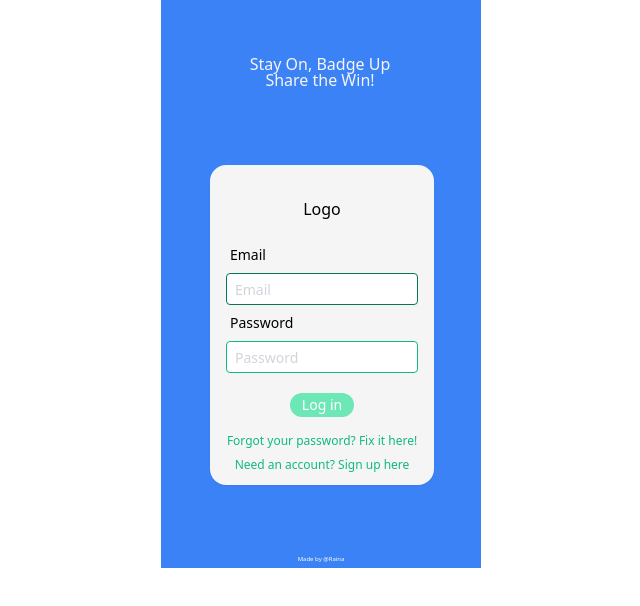
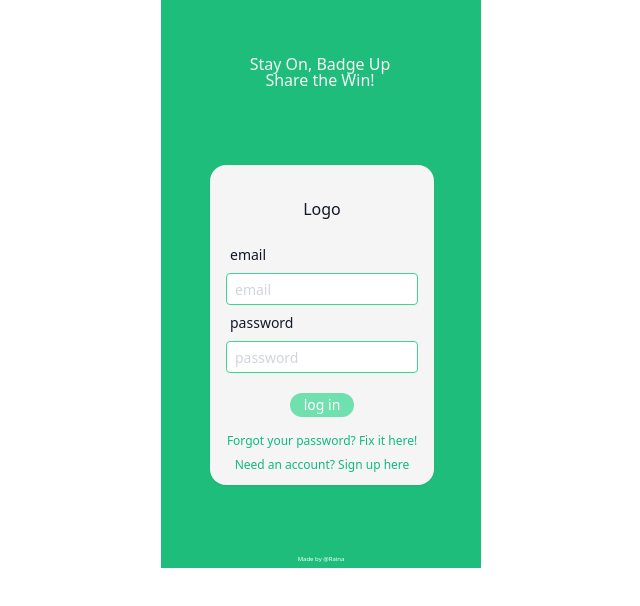
Before and after one commit to Raina-Moon/mini-goal-project, a Next.js app in the folder frontend/: page /login in a window 1280 px wide. Shown: the top 606 px of the page, without its empty margins (319-959 px from the left). Built offline with nearby package versions, Linux system fonts and the light colour scheme.

Commit message:
💄 Design: Update LoginForm component styles and improve accessibility

```diff
--- a/frontend/src/app/login/LoginFrom.tsx
+++ b/frontend/src/app/login/LoginFrom.tsx
@@ -22,50 +22,52 @@ const LoginForm = () => {
   };
 
   return (
-<div className="bg-blue-500 w-80 h-[568px] relative overflow-hidden font-inter mx-auto">
+<div className="bg-primary-500 w-80 h-[568px] relative overflow-hidden font-inter mx-auto">
         <div className="w-52 h-24 absolute left-[55px] top-[56px] text-center text-neutral-100 text-base leading-none">
       Stay On, Badge Up<br/>Share the Win!
     </div>
 
     <div className="w-56 h-80 absolute left-[49px] top-[165px] bg-neutral-100 rounded-2xl shadow-sm p-4">
       <form onSubmit={handleSubmit} className="flex flex-col items-center gap-y-2">
-        <div className="text-black text-base my-4">Logo</div>
+        <div className="text-gray-900 text-base my-4">Logo</div>
 
-        <label htmlFor="email" className="text-black text-sm self-start ml-1">Email</label>
+        <label htmlFor="email" className="text-gray-900 text-sm self-start ml-1">email</label>
         <input
           type="email"
           id="email"
-          className="w-full h-8 bg-white rounded border border-emerald-700 px-2 text-sm"
-          placeholder="Email"
+          className="w-full h-8 bg-white rounded border border-primary-400 px-2 text-sm focus:outline-none focus:border-primary-600"
+          placeholder="email"
           value={email}
           onChange={(e) => setEmail(e.target.value)}
           required
         />
 
-        <label htmlFor="password" className="text-black text-sm self-start ml-1">Password</label>
+        <label htmlFor="password" className="text-gray-900 text-sm self-start ml-1">password</label>
         <input
           type="password"
           id="password"
-          className="w-full h-8 bg-white rounded border border-emerald-500 px-2 text-sm"
-          placeholder="Password"
+          className="w-full h-8 bg-white rounded border border-primary-400 px-2 text-sm focus:outline-none focus:border-primary-600"
+          placeholder="password"
           value={password}
           onChange={(e) => setPassword(e.target.value)}
           required
         />
 
-        <button type="submit" className="mt-3 w-16 h-6 bg-emerald-300 rounded-full text-white text-sm">
-          Log in
+        <button type="submit" className="mt-3 w-16 h-6 bg-primary-300 rounded-full text-white text-sm focus:outline-none focus:border-primary-600">
+          log in
         </button>
       </form>
 
       <Link href="/forgot-password">
-        <p className="mt-4 text-center text-emerald-500 text-xs cursor-pointer">
-          Forgot your password? Fix it here!
+        <p className="mt-4 text-center text-emerald-500 text-xs cursor-pointer hover:text-primary-600">
+          Forgot your password?
+          Fix it here!
+
         </p>
       </Link>
 
       <Link href="/signup">
-        <p className="mt-2 text-center text-emerald-500 text-xs cursor-pointer">
+        <p className="mt-2 text-center text-emerald-500 text-xs cursor-pointer hover:text-primary-600">
           Need an account? Sign up here
         </p>
       </Link>
```
